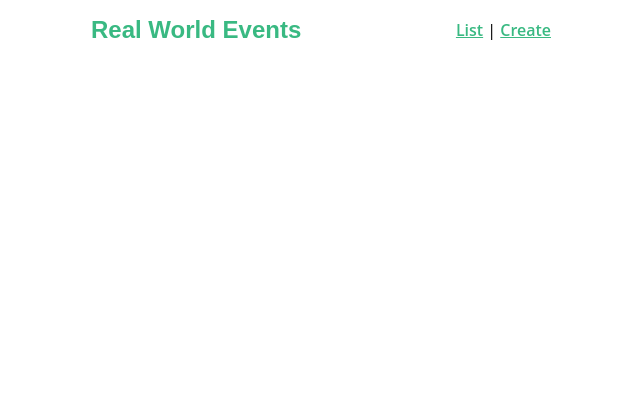
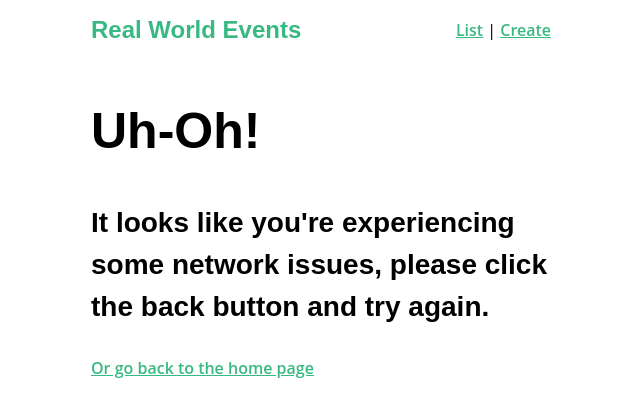
Before and after one commit to TxrWall/real-world-vue, a Vue app: page /network-issue in a window 1280 px wide. Shown: the top 416 px of the page, without its empty margins (319-959 px from the left). Built offline with nearby package versions, Linux system fonts and the light colour scheme.

Commit message:
Error Handling - 404 and Network messages & Not found page

```diff
--- /dev/null
+++ b/src/components/NetworkIssue.vue
@@ -0,0 +1,18 @@
+<template>
+  <div>
+    <h1>Uh-Oh!</h1>
+    <h3>
+      It looks like you're experiencing some network issues, please click the
+      back button and try again.
+    </h3>
+    <router-link :to="{ name: 'event-list' }"
+      >Or go back to the home page</router-link
+    >
+  </div>
+</template>
+
+<script>
+export default {}
+</script>
+
+<style lang="scss" scoped></style>
--- /dev/null
+++ b/src/components/NotFound.vue
@@ -0,0 +1,22 @@
+<template>
+  <div>
+    <h1>Oops!</h1>
+    <h3>The {{ resource }} you're looking for is not here.</h3>
+    <router-link :to="{ name: 'event-list' }"
+      >Back to the home page</router-link
+    >
+  </div>
+</template>
+
+<script>
+export default {
+  props: {
+    resource: {
+      type: String,
+      required: true
+    }
+  }
+}
+</script>
+
+<style lang="scss" scoped></style>
--- a/src/router/index.js
+++ b/src/router/index.js
@@ -5,6 +5,8 @@
 import EventShow from '../views/EventShow.vue'
 import NProgress from 'nprogress'
 import store from '@/store/'
+import NotFound from '@/components/NotFound.vue'
+import NetworkIssue from '@/components/NetworkIssue.vue'
 
 Vue.use(VueRouter)
 
@@ -21,16 +23,40 @@
     component: EventShow,
     props: true,
     beforeEnter(routeTo, routeFrom, next) {
-      store.dispatch('event/fetchEvent', routeTo.params.id).then(event => {
-        routeTo.params.event = event
-        next()
-      })
+      store
+        .dispatch('event/fetchEvent', routeTo.params.id)
+        .then(event => {
+          routeTo.params.event = event
+          next()
+        })
+        .catch(error => {
+          if (error.response && error.response.status == 404) {
+            next({ name: '404', params: { resource: 'event' } })
+          } else {
+            next({ name: 'network-issue' })
+          }
+        })
     }
   },
   {
     path: '/event/create',
     name: 'event-create',
     component: EventCreate
+  },
+  {
+    path: '/404',
+    name: '404',
+    component: NotFound,
+    props: true
+  },
+  {
+    path: '/network-issue',
+    name: 'network-issue',
+    component: NetworkIssue
+  },
+  {
+    path: '*',
+    redirect: { name: '404', params: { resource: 'page' } }
   }
 ]
 
--- a/src/services/EventService.js
+++ b/src/services/EventService.js
@@ -6,7 +6,8 @@
   headers: {
     Accept: 'application/json',
     'Content-Type': 'application/json'
-  }
+  },
+  timeout: 10000
 })
 
 export default {
```
